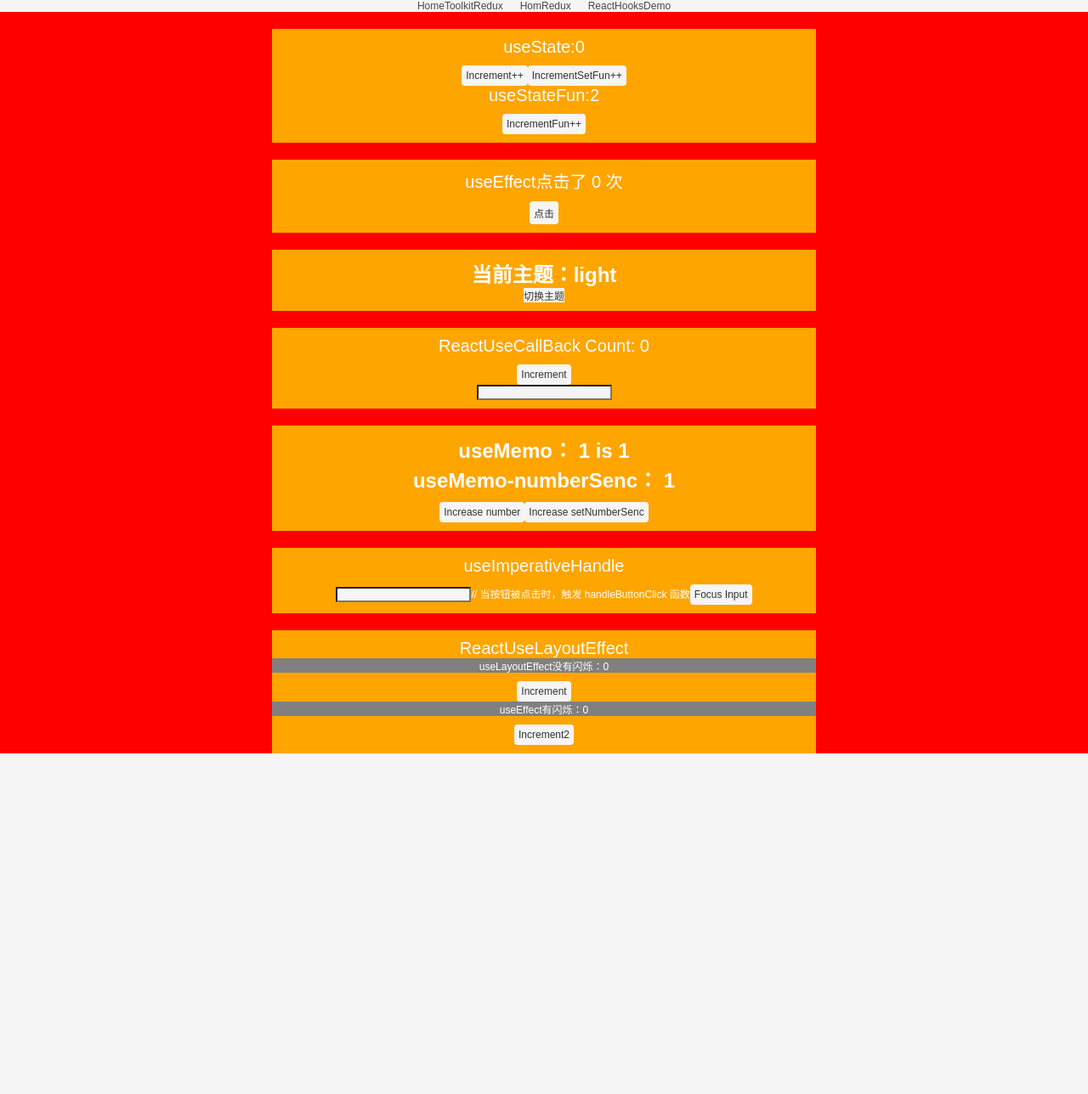
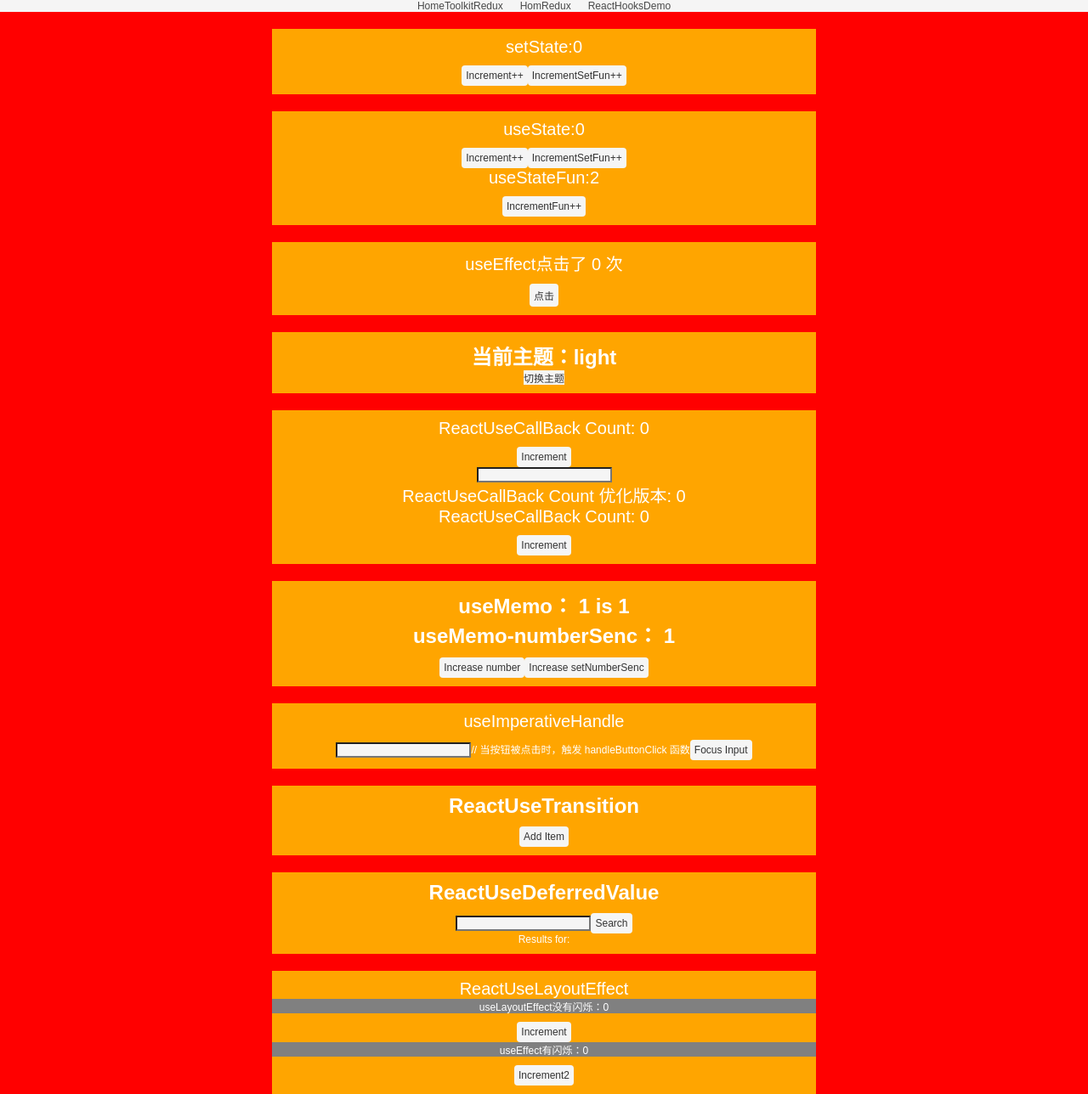
Before and after one commit to HokageYeah/react-demo, a React (Create React App) app: page /#/reactHooks in a window 1280 px wide. Shown: the whole page at 85% size. Before the commit the page ends 887 px from the top, so only its background shows below. Built offline with nearby package versions, Linux system fonts and the light colour scheme.

Commit message:
usehooks代码提交

```diff
--- a/package.json
+++ b/package.json
@@ -17,6 +17,7 @@
     "react-redux": "^8.1.3",
     "react-router-dom": "^6.20.0",
     "react-scripts": "5.0.1",
+    "react-spring": "^9.7.3",
     "redux": "^4.2.1",
     "typescript": "^4.9.5",
     "web-vitals": "^2.1.4"
--- a/src/view/react-hooks-demo/ReactHooksDemo.tsx
+++ b/src/view/react-hooks-demo/ReactHooksDemo.tsx
@@ -10,6 +10,9 @@ import ReactUseMemo from "./hooks-demo/ReactUseMemo";
 import ReactUseRef from "./hooks-demo/ReactUseRef";
 import ReactUseImperativeHandle from "./hooks-demo/ReactUseImperativeHandle";
 import ReactUseLayoutEffect from "./hooks-demo/ReactUseLayoutEffect";
+import ReactSetState from "./hooks-demo/ReactSetState";
+import ReactUseTransition from "./hooks-demo/ReactUseTransition";
+import ReactUseDeferredValue from "./hooks-demo/ReactUseDeferredValue";
 
 interface Iprops {
   children?: ReactNode;
@@ -20,6 +23,7 @@ const ReactHooksDemo: FC<Iprops> = memo((props) => {
   console.log("ReactHooksDemo:children----", children);
   return (
     <ReactHooksStyle>
+      <ReactSetState />
       <ReactUseState />
       <ReactUseEffect />
       <ThemeProvider>
@@ -29,6 +33,8 @@ const ReactHooksDemo: FC<Iprops> = memo((props) => {
       <ReactUseMemo />
       {/* <ReactUseRef /> */}
       <ReactUseImperativeHandle />
+      <ReactUseTransition />
+      <ReactUseDeferredValue />
       <ReactUseLayoutEffect />
     </ReactHooksStyle>
   );
--- /dev/null
+++ b/src/view/react-hooks-demo/hooks-demo/ReactSetState.tsx
@@ -0,0 +1,56 @@
+import React, { PureComponent } from "react";
+import { UseStatesStyle } from "./style";
+
+export class ReactSetState extends PureComponent {
+  constructor(props: any) {
+    super(props);
+    this.state = { count: 0 };
+  }
+  setCountFC() {
+    this.setState(
+      (state: any, props) => {
+        return { count: state.count + 1 };
+      },
+      () => {
+        console.log("setCountFC--1-", (this.state as any).count);
+      }
+    );
+    console.log("setCountFC---state---", (this.state as any).count);
+    this.setState(
+      (state: any, props) => {
+        return { count: state.count + 1 };
+      },
+      () => {
+        console.log("setCountFC--2-", (this.state as any).count);
+      }
+    );
+    this.setState(
+      (state: any, props) => {
+        return { count: state.count + 1 };
+      },
+      () => {
+        console.log("setCountFC--3-", (this.state as any).count);
+      }
+    );
+  }
+  setCountState(count: number) {
+    this.setState({ count: count + 1 });
+    this.setState({ count: count + 2 });
+  }
+  // 简写形式
+  //   state = { count: 0 };
+  render() {
+    const { count } = this.state as any;
+    return (
+      <div className="modelCell">
+        <UseStatesStyle>
+          <p>setState:{count}</p>
+          <button onClick={() => this.setCountState(count)}>Increment++</button>
+          <button onClick={() => this.setCountFC()}>IncrementSetFun++</button>
+        </UseStatesStyle>
+      </div>
+    );
+  }
+}
+
+export default ReactSetState;
--- a/src/view/react-hooks-demo/hooks-demo/ReactUseCallBack.tsx
+++ b/src/view/react-hooks-demo/hooks-demo/ReactUseCallBack.tsx
@@ -1,11 +1,11 @@
-import { memo, useState, useCallback } from "react";
+import { memo, useState, useCallback, useRef } from "react";
 import type { ReactNode, FC } from "react";
 import { UseStatesStyle } from "./style";
 
 interface Iprops {
   children?: ReactNode;
   increment?: any;
-  count?: number
+  count?: number;
 }
 
 const ReactCallBackDemo: FC<Iprops> = memo((props) => {
@@ -26,16 +26,30 @@ const ReactUseCallBack: FC<Iprops> = memo((props) => {
   const [count, setCount] = useState(0);
   const [value, setValue] = useState("");
   const increment = useCallback(() => {
+    console.log("increment");
+
     setCount(count + 1);
   }, [count]);
   const handleChange = useCallback((event: any) => {
     setValue(event.target.value);
+  }, []);
+
+  // 进一步的useCallBack优化
+  const [count2, setCount2] = useState(0);
+  const countRef = useRef<any>();
+  countRef.current = count2;
+  const incrementRef = useCallback(() => {
+    console.log("incrementRef");
+    setCount2(countRef.current + 1);
   }, []);
   return (
     <div className="modelCell">
       <UseStatesStyle>
         <ReactCallBackDemo increment={increment} count={count} />
         <input value={value} onChange={handleChange} />
+        {/* 进一步的优化 */}
+        <p>ReactUseCallBack Count 优化版本: {count2}</p>
+        <ReactCallBackDemo increment={incrementRef} count={0} />
       </UseStatesStyle>
     </div>
   );
--- /dev/null
+++ b/src/view/react-hooks-demo/hooks-demo/ReactUseDeferredValue.tsx
@@ -0,0 +1,46 @@
+import React, { memo, useState, useDeferredValue } from "react";
+import type { ReactNode, FC } from "react";
+import { UseStatesStyle } from "./style";
+
+interface Iprops {
+  children?: ReactNode;
+}
+
+const ReactUseDeferredValue: FC<Iprops> = memo((props) => {
+  const { children } = props;
+  const [text, setText] = useState("");
+  const [search, setSearch] = useState("");
+  console.log("ReactUseDeferredValue:children----", children);
+  const deferredSearch = useDeferredValue(search);
+
+  const handleTextChange = (e: {
+    target: { value: React.SetStateAction<string> };
+  }) => {
+    setText(e.target.value);
+  };
+
+  const handleSearchClick = () => {
+    setSearch(text);
+  };
+
+  const expensiveSearchFunction = (query: string) => {
+    // 模拟耗时计算
+    return `Results for: ${query}`;
+  };
+
+  // 模拟耗时计算
+  const searchResults = expensiveSearchFunction(deferredSearch);
+
+  return (
+    <div className="modelCell">
+      <UseStatesStyle>
+        <h1>ReactUseDeferredValue</h1>
+        <input type="text" value={text} onChange={handleTextChange} />
+        <button onClick={handleSearchClick}>Search</button>
+        <div>{searchResults}</div>
+      </UseStatesStyle>
+    </div>
+  );
+});
+
+export default ReactUseDeferredValue;
--- a/src/view/react-hooks-demo/hooks-demo/ReactUseState.tsx
+++ b/src/view/react-hooks-demo/hooks-demo/ReactUseState.tsx
@@ -15,6 +15,11 @@ const ReactUseState: FC<Iprops> = memo((props) => {
   const [funCount, setFunCount] = useState(() => {
     return 2;
   });
+  function IncrementSetObj() {
+    setCount(count + 1);
+    setCount(count + 1);
+    setCount(count + 1);
+  }
   const IncrementSetFun = () => {
     setCount((state) => state + 1);
     console.log("count", count);
@@ -25,7 +30,7 @@ const ReactUseState: FC<Iprops> = memo((props) => {
     <div className="modelCell">
       <UseStatesStyle>
         <p>useState:{count}</p>
-        <button onClick={() => setCount(count + 1)}>Increment++</button>
+        <button onClick={() => IncrementSetObj()}>Increment++</button>
         <button onClick={() => IncrementSetFun()}>IncrementSetFun++</button>
         <p>useStateFun:{funCount}</p>
         <button onClick={() => setFunCount(funCount + 1)}>
--- /dev/null
+++ b/src/view/react-hooks-demo/hooks-demo/ReactUseTransition.tsx
@@ -0,0 +1,51 @@
+import React, { memo, useState } from "react";
+import type { ReactNode, FC } from "react";
+import { UseStatesStyle } from "./style";
+//创建了一个简单的列表，点击按钮时会向列表添加项目。我们使用 useTransition 为列表项创建过渡效果
+import { animated, useTransition } from "react-spring";
+
+interface Iprops {
+  children?: ReactNode;
+}
+
+const ReactUseTransition: FC<Iprops> = memo((props) => {
+  const { children } = props;
+  console.log("ReactUseTransition:children----", children);
+  const [items, setItems] = useState<any>([]);
+  const transitions = useTransition(items, {
+    keys: (item: any) => item.key,
+    from: { opacity: 0 },
+    enter: { opacity: 1 },
+    leave: { opacity: 0 },
+  });
+  const addItem = () => {
+    const newItem = { key: Date.now(), text: "New Item" };
+    setItems([...items, newItem]);
+  };
+  return (
+    <div className="modelCell">
+      <UseStatesStyle>
+        <h1>ReactUseTransition</h1>
+        <button onClick={addItem}>Add Item</button>
+        <ul>
+          {transitions((styles, item) => (
+            <animated.li style={styles} key={item.key}>
+              {item.text}
+            </animated.li>
+          ))}
+        </ul>
+      </UseStatesStyle>
+    </div>
+  );
+});
+
+export default ReactUseTransition;
+
+// items：一个数组，表示要为其创建过渡的元素。通常，这是一个用于渲染列表项目的数组，但它也可以是单个组件。
+// keys：一个函数，用于为每个元素生成唯一键。这些键用于在重新渲染时识别元素，以便应用适当的过渡。通常，你可以使用项目的唯一属性（如 id）作为键。
+// config：一个配置对象，用于定义过渡动画的属性。配置对象可以包含以下属性：
+// from：一个对象，描述元素进入过渡的初始状态。
+// enter：一个对象，描述元素进入过渡的最终状态。
+// update（可选）：一个对象，描述元素更新过渡的最终状态。
+// leave：一个对象，描述元素离开过渡的最终状态。
+// 其他 react-spring 支持的动画属性。
```
Also changed, not shown: 1 other file (tests, documents, lock files or other folders).
